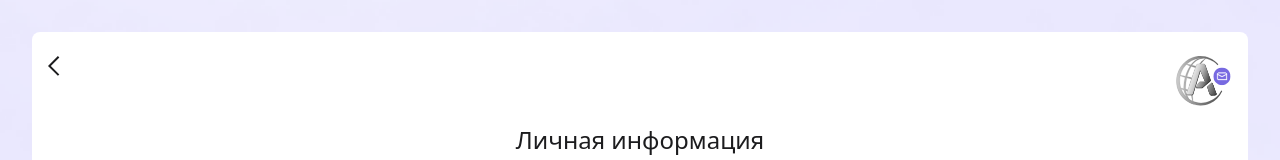
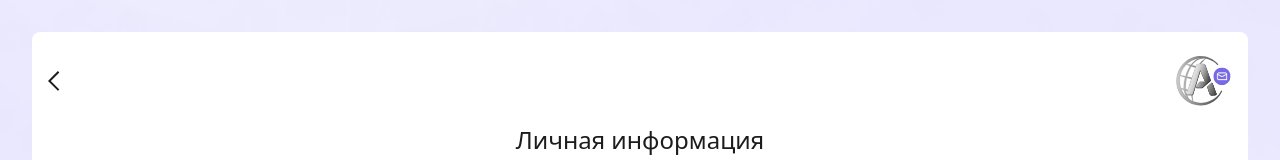
Before and after one commit to Dias-06/chat-frontend-fork, a Next.js app: page /signup/about-me in a window 1280 px wide. Shown: the top 160 px of the page. Built offline with nearby package versions, Linux system fonts and the light colour scheme.

Commit message:
chore: align style fix

```diff
--- a/app/signup/about-me/page.tsx
+++ b/app/signup/about-me/page.tsx
@@ -24,7 +24,7 @@ export default function AboutMePage() {
   return (
     <main className="bg-[url('/Background.png')] bg-cover bg-center h-screen w-full grid">
       <section className='m-8 px-4 pt-6 pb-10 bg-(--color-white) rounded-lg flex flex-col gap-5'>
-        <nav className='flex align-center justify-between'>
+        <nav className='flex items-center justify-between'>
           <Link href='/'>
             <ChevronLeft />
           </Link>
```
